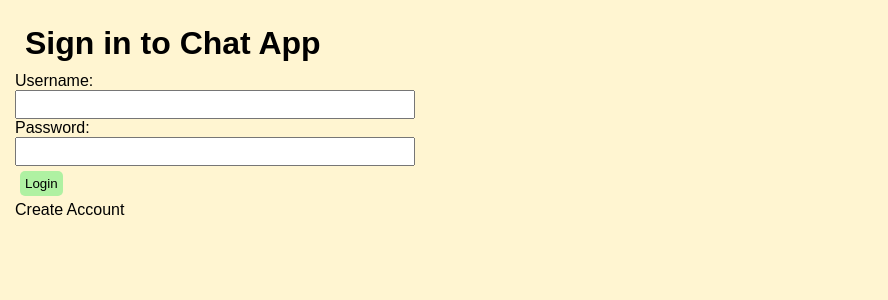
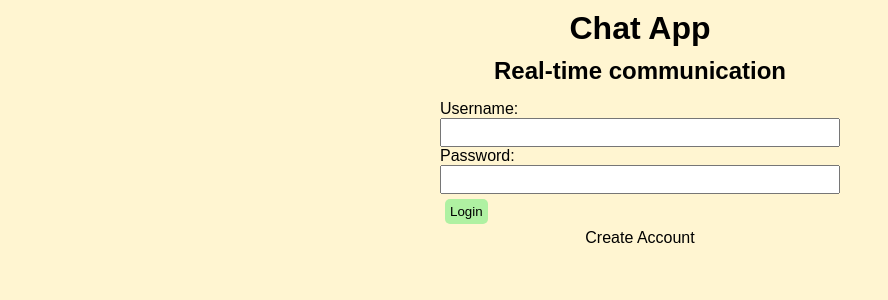
Before and after one commit to JoeCastr/chat-app, a Node server app: page /signIn in a window 1280 px wide. Shown: the top 300 px of the page, without its empty margins (0-888 px from the left). Run offline with Node 20, Linux system fonts and the light colour scheme.

Commit message:
changed front-end text and styling

```diff
--- a/index.js
+++ b/index.js
@@ -6,15 +6,12 @@ const http = require('http').Server(app);
 const flash = require('express-flash');
 const session = require('express-session');
 const morgan = require('morgan');
-const host = process.env.HOST;
 const port = process.env.PORT || '5000';
 const PgPersistence = require('./lib/pg-persistence')
-const { body,validationResult } = require('express-validator');
-const jsStringify = require('js-stringify');
+const { body } = require('express-validator');
 const catchError = require("./lib/catch-error");
 const io = require('socket.io')(http);
 const LokiStore = require('connect-loki')(session);
-const ios = require('socket.io-express-session');
 
 const options = {
   path: './loki-session-store.json'
@@ -64,7 +61,8 @@ io.on('connection', (socket) => {
 });
 
 app.use(flash());
-app.use((req, res, next) => { // creating the local variables for the browser - assigning them to variables saved in the session
+// creating the local variables for the browser - assigning them to variables saved in the session
+app.use((req, res, next) => {
   res.locals.username = req.session.username;
   console.log(req.session.signedIn);
   res.locals.signedIn = req.session.signedIn;
@@ -74,14 +72,13 @@ app.use((req, res, next) => { // creating the local variables for the browser -
 });
 
 app.use((req, res, next) => {
-  res.locals.store = new PgPersistence(req.session); // creating a new PgPersistence object - has a username property - has a authenticate method
+  res.locals.store = new PgPersistence(req.session);
   next();
 });
 
 // validate username
 const requiresAuthentication = (req, res, next) => {
   if (!res.locals.signedIn) {
-    console.log("declaring the requiresAuthentication const")
     res.redirect(301, "/signIn");
   } else {
     next();
--- a/public/stylesheets/app.css
+++ b/public/stylesheets/app.css
@@ -119,3 +119,28 @@ a:hover {
 #number:empty {
   display: none;
 }
+
+#signin-body {
+  margin: auto;
+  width: 700px;
+  text-align: center;
+}
+
+.center-div {
+  height: auto;
+  display: inline-block;
+  margin: auto;
+}
+
+#signin-body-header {
+  margin-bottom: 15px;
+}
+
+#mainroom-body {
+  max-width: 900px;
+  margin: auto;
+}
+
+.signin-form {
+  text-align: left;
+}
--- a/views/mainroom.pug
+++ b/views/mainroom.pug
@@ -5,7 +5,7 @@ head
   style
     include ../public/stylesheets/app.css
 
-body
+body(id="mainroom-body")
 
   header
     h1 Public Chat Room
--- a/views/signIn.pug
+++ b/views/signIn.pug
@@ -5,25 +5,28 @@ head
   style
       include ../public/stylesheets/app.css
 
-  body
+body(id="signin-body")
+  center-div(class="center-div")
+    header(id="signin-body-header")
+      h1 Chat App
+      h2 Real-time communication
+      - let messageTypes = Object.keys(expressFlash || {});
+        if messageTypes.length > 0
+          ul.err-msg
+            each messageType in messageTypes
+              each message in flash[messageType]
+                li.flash(class=messageType)= message
 
-  header
-    h1 Sign in to Chat App
-    - let messageTypes = Object.keys(expressFlash || {});
-      if messageTypes.length > 0
-        ul.err-msg
-          each messageType in messageTypes
-            each message in flash[messageType]
-              li.flash(class=messageType)= message
-    form(action="/signIn" method="post")
-      dt
-        label(for="username" class="username-label") Username:
-      dd
-        input(type="text" class="input" id="username" name="username")
-      dt
-        label(for="password" class="password-label") Password:
-      dd
-        input(type="password" class="input" id="password" name="password")
+    section
+      form(action="/signIn" method="post" class="signin-form")
+        dt
+          label(for="username" class="username-label") Username:
+        dd
+          input(type="text" class="input" id="username" name="username")
+        dt
+          label(for="password" class="password-label") Password:
+        dd
+          input(type="password" class="input" id="password" name="password")
 
-      input.button(type="submit" class="button" value="Login")
-    a(href='/register') Create Account
+        input.button(type="submit" class="button" value="Login")
+      a(href='/register') Create Account
```
